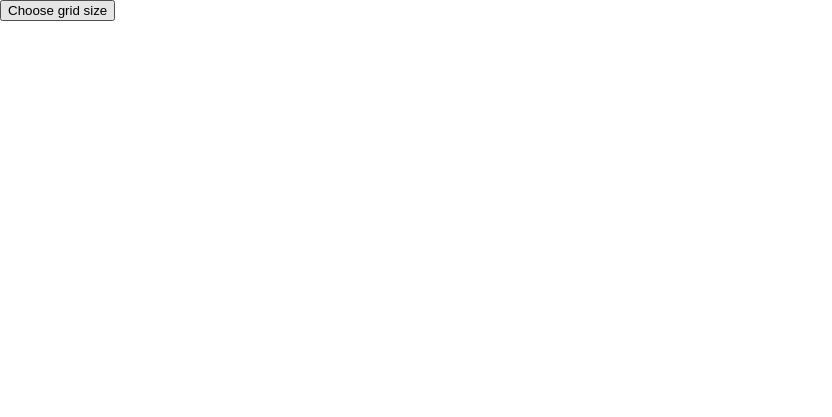
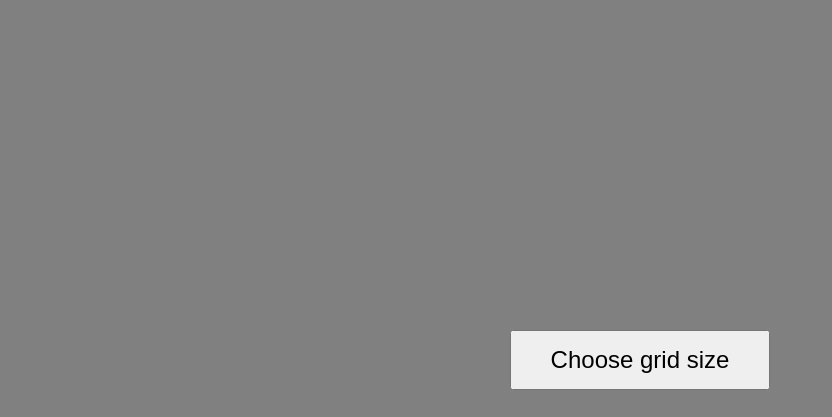
Before and after one commit to PoeticPiggy/etch-a-sketch, a plain HTML site: page index.html in a window 1280 px wide. Shown: the whole page, without its empty margins (0-832 px from the left). Drawn offline with Linux system fonts and the light colour scheme.

Commit message:
added css and gridSize while loop

```diff
--- a/script.js
+++ b/script.js
@@ -10,6 +10,12 @@ let boxSize = 10;
 
 function createGrid () {
    let gridSize = prompt('Enter grid size');
+   console.log(gridSize);
+
+   while (gridSize < 10 || gridSize > 100) {
+      gridSize = prompt('Please enter a number between 10 and 100');
+   }
+
    //Changes grid size to number
    +gridSize;
    let allSquares = gridSize * gridSize;
--- a/styles.css
+++ b/styles.css
@@ -1,10 +1,29 @@
+html {
+    height: 100%;
+}
+
 body {
+    height: 100%;
     margin: 0;
+    background-color: gray;
+    display: flex;
+    flex-direction: column;
+    align-items: center;
+    justify-content: center;
+
 }
 
 #container {
     display: flex;
     flex-wrap: wrap;
+    padding-bottom: 50px;
+}
+
+.gridSize {
+    font-size: 24px;
+    height: 60px;
+    width: 260px;
+    margin-bottom: 30px;
 }
 
 .box {
```
